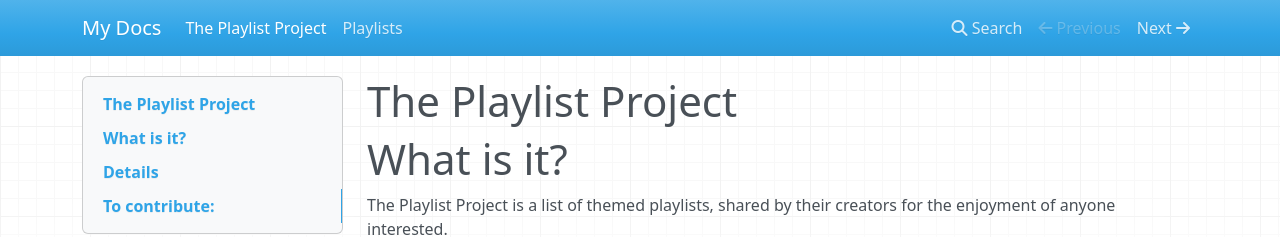
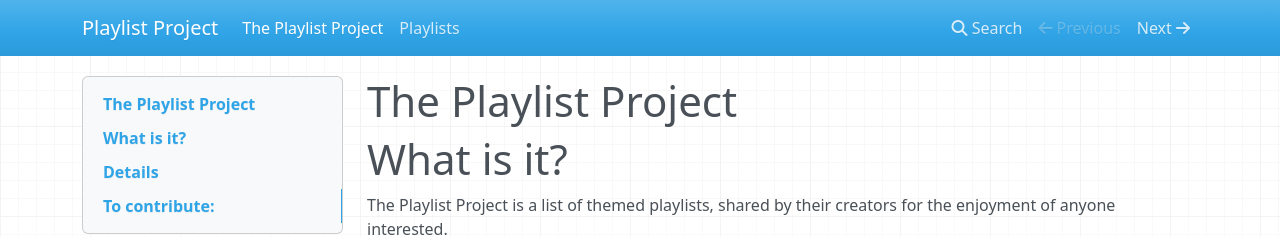
Before and after one commit to Wat-Poods/playlistproject, an MkDocs documentation site: the page built from docs/index.md, in a window 1280 px wide. Shown: the top 237 px of the page. Built offline with MkDocs 1.6.1, drawn with Linux system fonts in a browser that asks for light colours; nearby versions of some CDN libraries.

Commit message:
update site title

```diff
--- a/mkdocs.yml
+++ b/mkdocs.yml
@@ -1 +1 @@
-site_name: My Docs
+site_name: Playlist Project
```
